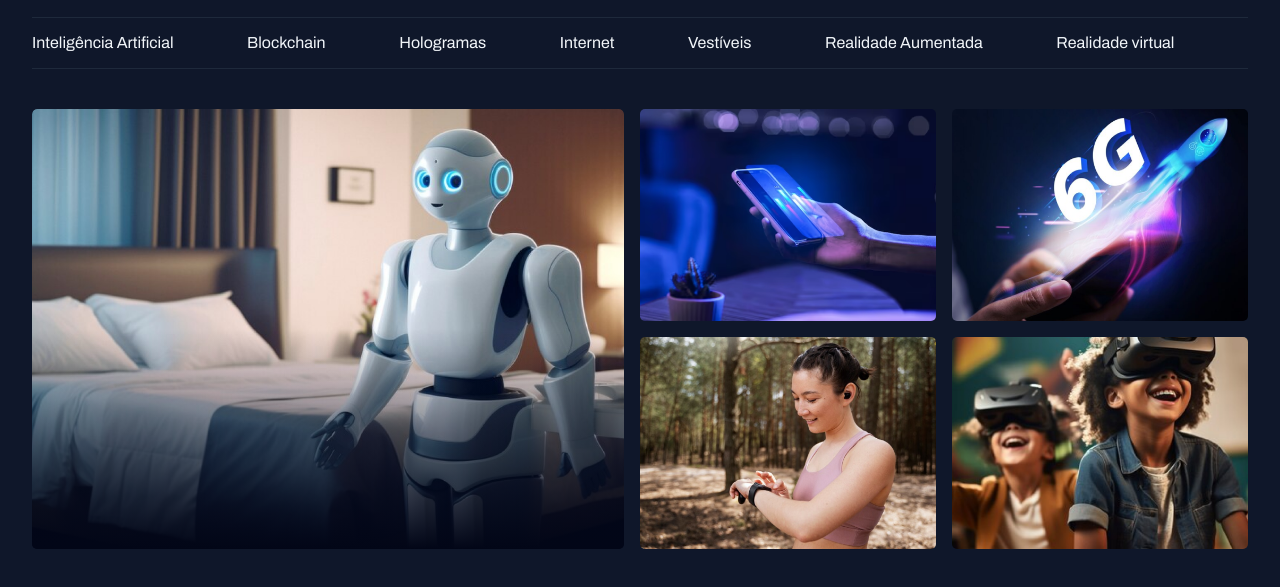
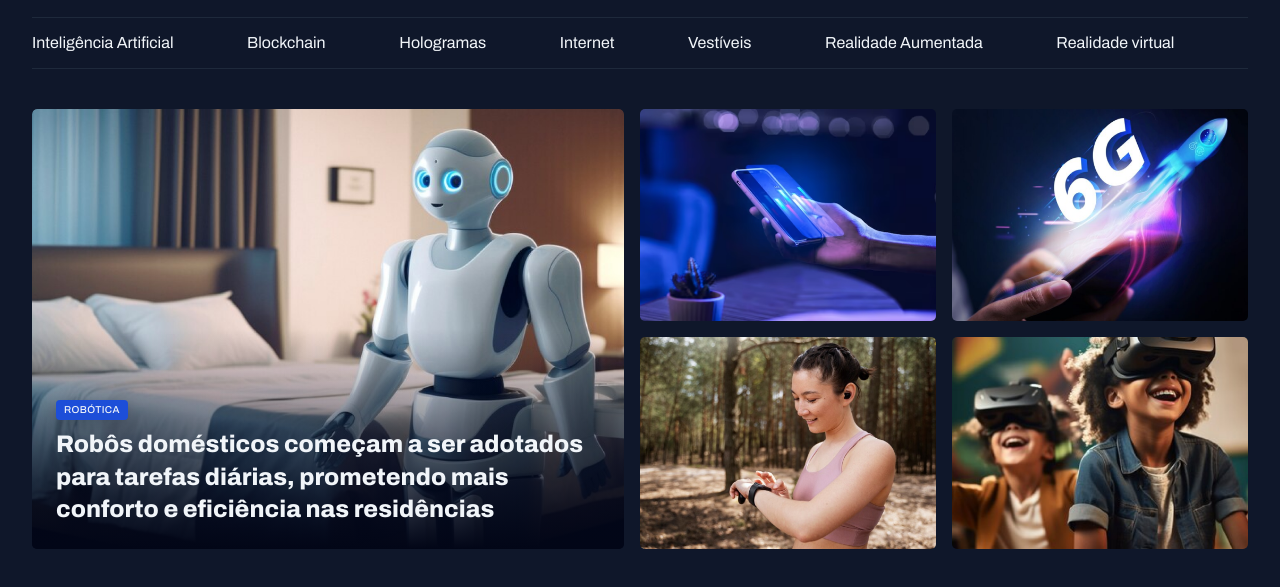
Before and after one commit to adrianomurilojr/projeto-portal-de-noticias, a plain HTML site: page index.html in a window 1280 px wide. Shown: the part 55-642 px from the top of the page. Drawn offline with Linux system fonts and the light colour scheme.

Commit message:
Ajustando o conteúdo do card

```diff
--- a/index.html
+++ b/index.html
@@ -45,9 +45,18 @@
 
     <main class="container grid">
       <section id="featured" class="grid grid-flow-col gap-16">
-        <div class="card">
+        <figure class="card">
           <img src="assets/image/Image 01.png" alt="imagem robo" />
-        </div>
+
+          <figcaption>
+            <span class="contant-tag">robótica</span>
+
+            <h2 class="text-2xl">
+              Robôs domésticos começam a ser adotados para tarefas diárias,
+              prometendo mais conforto e eficiência nas residências
+            </h2>
+          </figcaption>
+        </figure>
 
         <div class="grid grid-cols-2 gap-16">
           <div>
--- a/style/global.css
+++ b/style/global.css
@@ -55,3 +55,15 @@ img {
 main {
   margin-top: 40px;
 }
+
+.contant-tag {
+  display: inline-block;
+  background-color: var(--brand-color-dark);
+  padding: 4px 8px;
+  border-radius: 4px;
+  font: 500 10px/1.2 var(--font-family);
+  text-transform: uppercase;
+  letter-spacing: 0.04em;
+  color: var(--text-color-primary);
+  box-shadow: 0px 4px 16px #02061740;
+}
--- a/style/section.css
+++ b/style/section.css
@@ -5,7 +5,8 @@
     border-radius: 5px;
   }
 
-   .card { /*adicionando fundo com degradê */
+  .card {
+    /*adicionando fundo com degradê */
     position: relative;
     border-radius: 5px;
     overflow: hidden;
@@ -17,5 +18,16 @@
       top: 50%;
       background: linear-gradient(180deg, transparent 0%, #020617);
     }
+
+    figcaption {
+      position: absolute;
+      bottom: 0;
+
+      padding: 24px;
+
+      h2 {
+        margin-top: 8px;
+      }
+    }
   }
 }
--- a/style/utility.css
+++ b/style/utility.css
@@ -13,3 +13,19 @@
 .gap-16 {
   gap: 16px;
 }
+
+.text-2xl {
+  font: var(--h1);
+}
+
+.text-xl {
+  font: var(--h2);
+}
+
+.text-lg {
+  font: var(--h3);
+}
+
+.text-sm {
+  font: var(--text-sm);
+}
```
